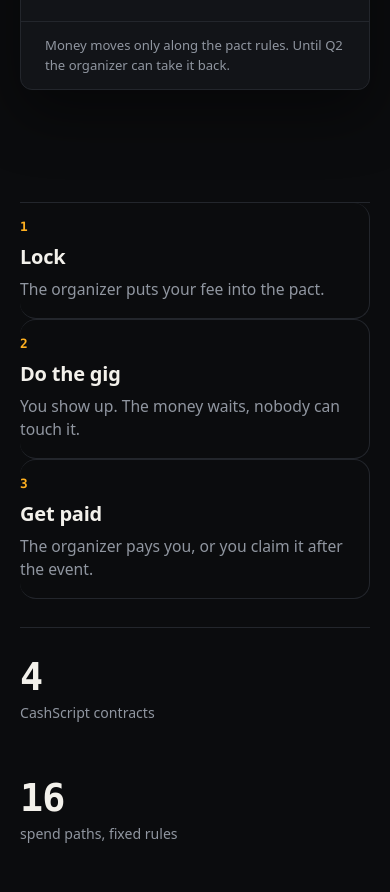
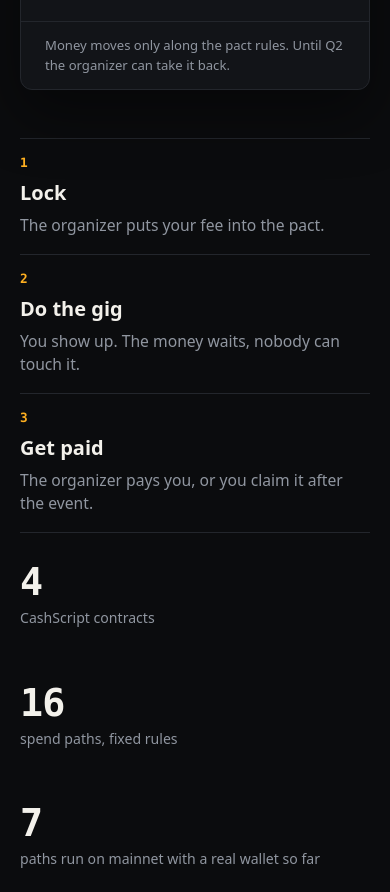
Before and after one commit to gigpact-app/gigpact, a website built with Vite: page web/index.html in a window 390 px wide. Shown: the part 1201-2093 px from the top of the page. Built offline with nearby package versions, Linux system fonts and the light colour scheme; no server answers; what @bitauth/libauth, cashscript would draw is missing.

Commit message:
web: rename the home steps classes so they stop clashing with the pact step cards
Co-Authored-By: Claude Sonnet 5.5 <noreply@anthropic.com>
Claude-Session: https://claude.ai/code/session_01CDoRW7rtFP7UxLKeoifDJN

```diff
--- a/web/home.js
+++ b/web/home.js
@@ -50,8 +50,8 @@ function homeTop() {
 
 // Three plain steps: the whole idea in one glance.
 function stepsRow() {
-  const st = (n, t, p) => h('div', { class: 'step' }, h('div', { class: 'sn' }, n), h('h3', {}, t), h('p', {}, p));
-  return h('section', { class: 'steps', id: 'steps' },
+  const st = (n, t, p) => h('div', { class: 'flow' }, h('div', { class: 'fln' }, n), h('h3', {}, t), h('p', {}, p));
+  return h('section', { class: 'flow3', id: 'steps' },
     st('1', 'Lock', 'The organizer puts your fee into the pact.'),
     st('2', 'Do the gig', 'You show up. The money waits, nobody can touch it.'),
     st('3', 'Get paid', 'The organizer pays you, or you claim it after the event.'));
--- a/web/style.css
+++ b/web/style.css
@@ -168,12 +168,12 @@ header.top { flex-wrap:wrap; gap:12px 32px; padding:24px 0; }
 /* simpler first screen: who it is for, three steps, slim banner */
 .who { display:flex; flex-wrap:wrap; gap:8px; margin:0 0 26px; }
 .who span { border:1px solid var(--line2); border-radius:999px; padding:4px 12px; font-size:.82rem; color:var(--soft); }
-.steps { display:grid; grid-template-columns:repeat(3,1fr); gap:0; border-top:1px solid var(--line); }
-.step { padding:28px 28px 28px 0; }
-.step + .step { padding-left:28px; border-left:1px solid var(--line); }
-.step .sn { font:700 .8rem var(--mono); color:var(--accent); margin-bottom:8px; }
-.step h3 { margin:0 0 6px; font-size:1.25rem; }
-.step p { margin:0; color:var(--mute); font-size:.98rem; }
+.flow3 { display:grid; grid-template-columns:repeat(3,1fr); gap:0; border-top:1px solid var(--line); }
+.flow { padding:28px 28px 28px 0; }
+.flow + .flow { padding-left:28px; border-left:1px solid var(--line); }
+.flow .fln { font:700 .8rem var(--mono); color:var(--accent); margin-bottom:8px; }
+.flow h3 { margin:0 0 6px; font-size:1.25rem; }
+.flow p { margin:0; color:var(--mute); font-size:.98rem; }
 .wrap.wide .banner { display:flex; flex-wrap:wrap; align-items:baseline; gap:4px 22px; padding:8px 32px; font-size:.78rem; }
 .wrap.wide .banner > div { display:flex; flex-wrap:wrap; align-items:baseline; gap:2px 8px; }
 .wrap.wide .banner b { display:inline; margin:0; }
@@ -181,9 +181,9 @@ header.top { flex-wrap:wrap; gap:12px 32px; padding:24px 0; }
 .wrap.wide .banner .tok { flex-basis:100%; }
 .wrap.wide .banner code { display:inline; font-size:.7rem; margin:0; }
 @media (max-width:640px) {
-  .steps { grid-template-columns:1fr; }
-  .step, .step + .step { padding:16px 0; border-left:0; border-top:1px solid var(--line); }
-  .step:first-child { border-top:0; }
+  .flow3 { grid-template-columns:1fr; }
+  .flow, .flow + .flow { padding:16px 0; border-left:0; border-top:1px solid var(--line); }
+  .flow:first-child { border-top:0; }
   .wrap.wide .banner { padding:8px 20px; }
   .who { margin-bottom:20px; }
 }
```
